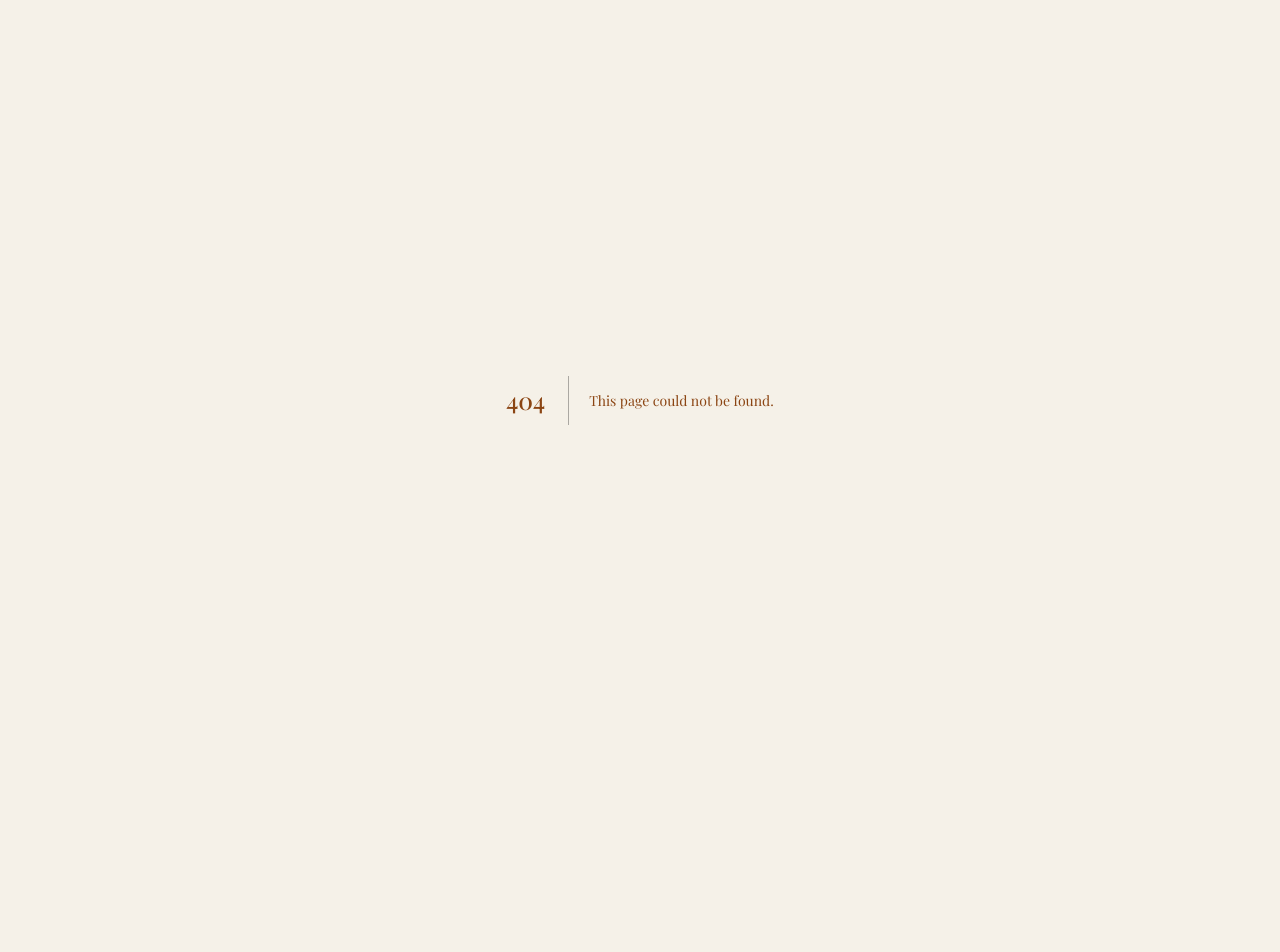
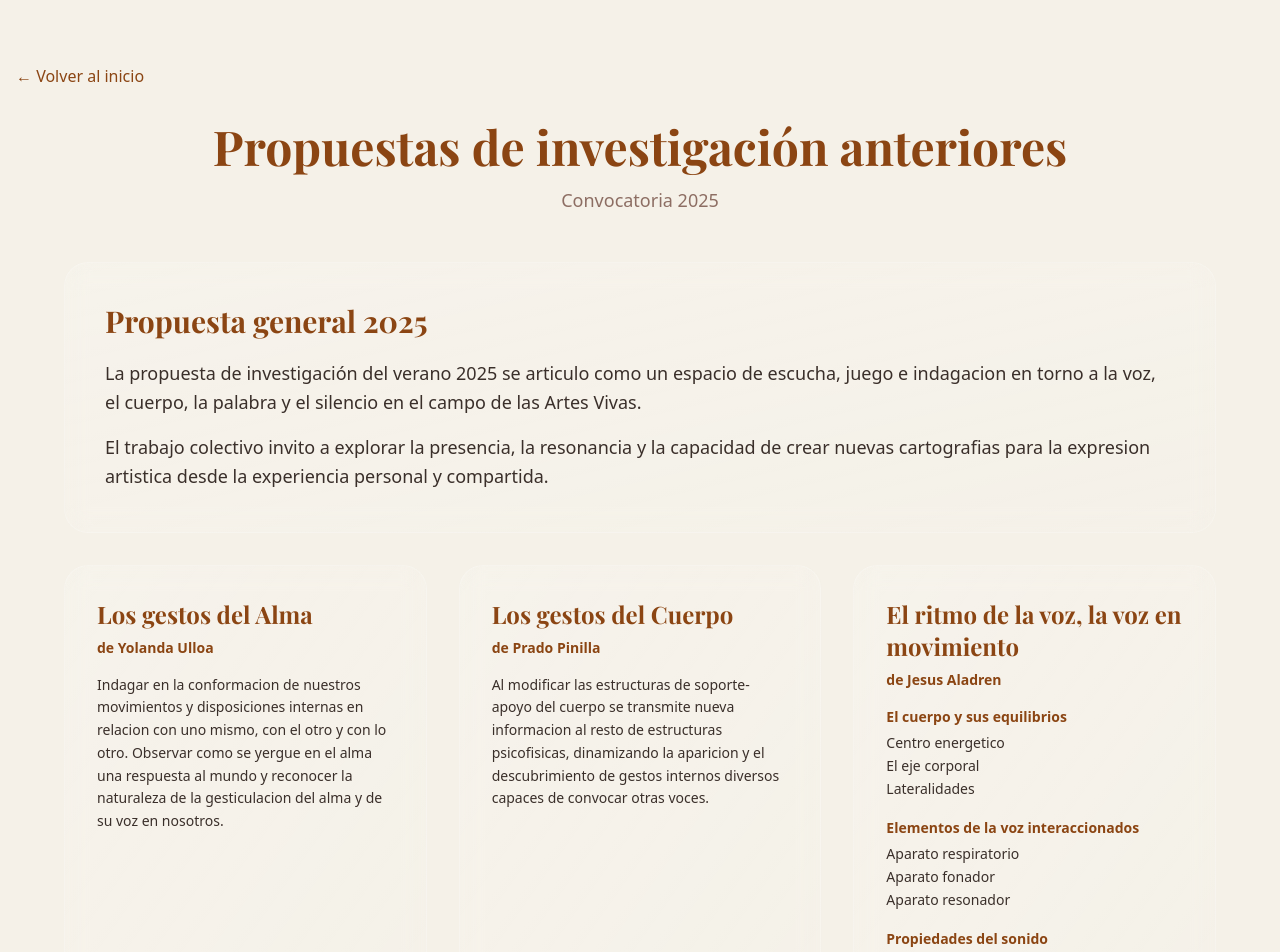
Before and after one commit to EtherCore-Corporation/Qualia, a Next.js app: page /propuestas-investigacion-anteriores in a window 1280 px wide. Before the commit this address had no page. Shown: the top 952 px of the page. Before the commit the page ends 800 px from the top, so only its background shows below. Built offline with nearby package versions, Linux system fonts and the light colour scheme.

Commit message:
Actualiza convocatoria 2026 y agrega propuestas 2025

```diff
--- a/src/app/colectivo/el-primo-saint-tropez/page.tsx
+++ b/src/app/colectivo/el-primo-saint-tropez/page.tsx
@@ -127,14 +127,6 @@ export default function ElPrimoSaintTropez() {
             </div>
           </div>
 
-          {/* Heterónimo */}
-          <div className="mt-8 p-6 md:p-8 bg-gradient-to-br from-white/15 to-white/5 backdrop-blur-md border border-white/20 rounded-3xl">
-            <h2 className="text-xl md:text-2xl font-bold mb-6 section-title">Heterónimo</h2>
-            <p className="text-base md:text-lg">
-              Heterónimo con el que el actor Jesús Barranco investiga y crea en el ámbito de las Artes Vivas en diálogo con largos retiros en monasterios Carmelitas.
-            </p>
-          </div>
-
           {/* Biografía Íntima */}
           <div className="mt-8 p-6 md:p-8 bg-gradient-to-br from-white/15 to-white/5 backdrop-blur-md border border-white/20 rounded-3xl">
             <h2 className="text-xl md:text-2xl font-bold mb-6 section-title">Biografía Íntima</h2>
--- a/src/app/page.tsx
+++ b/src/app/page.tsx
@@ -52,6 +52,7 @@ export default function Home() {
               <a href="#que-es-qualia" className="hover:text-accent transition-colors">Qué es Qualia</a>
               <a href="/colectivo" className="hover:text-accent transition-colors">Colectivo Qualia</a>
               <a href="#propuesta-investigacion" className="hover:text-accent transition-colors">Propuesta de investigación</a>
+              <a href="/propuestas-investigacion-anteriores" className="hover:text-accent transition-colors">Propuestas anteriores</a>
               <a href="#inscripcion" className="hover:text-accent transition-colors">Inscripción</a>
               <a href="#conecta" className="hover:text-accent transition-colors">Conecta con Qualia</a>
             </div>
@@ -95,6 +96,13 @@ export default function Home() {
                 >
                   Propuesta de investigación
                 </a>
+                <Link
+                  href="/propuestas-investigacion-anteriores"
+                  className="block py-2 hover:text-accent transition-colors"
+                  onClick={() => setIsMobileMenuOpen(false)}
+                >
+                  Propuestas anteriores
+                </Link>
                 <a
                   href="#inscripcion"
                   className="block py-2 hover:text-accent transition-colors"
@@ -168,7 +176,6 @@ export default function Home() {
 
             {/* Convocatoria badge */}
             <div className="mb-6 inline-flex flex-wrap items-center justify-center gap-2 rounded-2xl border border-accent/40 bg-white/30 backdrop-blur-sm px-5 py-3">
-              <span className="rounded-full px-3 py-1 text-xs font-bold uppercase tracking-wide text-white" style={{backgroundColor: '#8b4513'}}>Convocatoria abierta</span>
               <span className="font-semibold text-foreground text-sm md:text-base">Los Gestos del Alma · 20–24 Julio 2026</span>
               <span className="text-sm text-muted">La Algueña, Alicante</span>
             </div>
@@ -269,7 +276,7 @@ export default function Home() {
                   para las Artes Vivas</strong>.
                 </p>
                 <p className="text-lg leading-relaxed animate-slide-in">
-                  Reúne a <strong>cinco individualidades</strong>, que se abren a la investigación de la escucha entre
+                  Reúne <span style={{color: '#000000'}}>en sus orígenes</span> a cinco individualidades, que se abren a la investigación de la escucha entre
                   el sonido y el silencio, proponiendo cinco búsquedas entrelazadas con el propósito de dibujar
                   <strong> nuevas cartografías del territorio de la voz</strong> y del uso de la palabra…
                 </p>
@@ -429,9 +436,70 @@ export default function Home() {
             <span className="sm:hidden">Propuesta de Investigación Verano 2026</span>
           </h2>
 
-          <div className="max-w-6xl mx-auto grid gap-8 lg:grid-cols-3">
+          <div className="max-w-5xl mx-auto space-y-8">
+            <div className="p-8 md:p-10 bg-gradient-to-br from-white/15 to-white/5 backdrop-blur-md border border-white/20 rounded-3xl">
+              <p className="text-sm uppercase tracking-wide text-accent font-semibold mb-3">Verano 2026</p>
+              <h3 className="text-2xl md:text-3xl font-bold section-title mb-4">Los Gestos del Alma</h3>
+              <p className="text-lg md:text-xl italic leading-relaxed mb-5">
+                &ldquo;Del gesto a la palabra<br />
+                De la palabra al gesto&rdquo;
+              </p>
+              <p className="text-base md:text-lg leading-relaxed mb-4">
+                El gesto encarna todo cuanto cobra vida en la invisibilidad y nos informa sobre la verdad que significa y representa.
+              </p>
+              <p className="text-base md:text-lg leading-relaxed mb-4">
+                Desde nuestra imaginación y sensorialidad podemos percibir y reconocer los perfiles que dan lugar a cada gesto del alma. Exploraremos ese campo de expresión para sembrar de posibilidades nuestra capacidad creadora.
+              </p>
+              <p className="text-base md:text-lg leading-relaxed mb-4">
+                Esta es la 2ª propuesta abierta del Colectivo Qualia.
+              </p>
+              <p className="text-base md:text-lg leading-relaxed">
+                Dirigida principalmente a creadores y creadoras que deseen preguntarse SU VOZ o LA VOZ en el campo de las Artes Vivas y a todo aquel interesado en esta propuesta.
+              </p>
+            </div>
+
+            <div className="grid gap-8 lg:grid-cols-2">
               <div className="p-8 bg-gradient-to-br from-white/15 to-white/5 backdrop-blur-md border border-white/20 rounded-3xl">
-              <h3 className="text-2xl font-bold mb-4 section-title">Los gestos del Alma</h3>
+                <h4 className="text-xl font-bold mb-4 section-title">Fechas y aforo</h4>
+                <div className="space-y-2 text-base">
+                  <p><strong>Fechas:</strong> 20 Julio a 24 Julio</p>
+                  <p><strong>Mínimo:</strong> 9 personas</p>
+                  <p><strong>Máximo:</strong> 21 personas</p>
+                </div>
+              </div>
+
+              <div className="p-8 bg-gradient-to-br from-white/15 to-white/5 backdrop-blur-md border border-white/20 rounded-3xl">
+                <h4 className="text-xl font-bold mb-4 section-title">Programa</h4>
+                <div className="space-y-4 text-sm leading-relaxed">
+                  <div>
+                    <p className="font-semibold text-accent">Lunes tarde (de 17 a 20:00)</p>
+                    <p>Apertura de Espacio Qualia</p>
+                    <p>Sesión de presentación y bienvenida</p>
+                  </div>
+                  <div>
+                    <p className="font-semibold text-accent">Martes, miércoles y jueves</p>
+                    <p>9:00 - 9:30h Caminamos</p>
+                    <p>9:30 - 12:00 Gestos del cuerpo - Gestos del alma</p>
+                    <p>12:00 - 12:30 Pausa</p>
+                    <p>12:30 - 13:30 Trabajo con textos</p>
+                    <p>13:30 - 17:00 Comida / Tiempo libre</p>
+                    <p>17:00 - 18:30 Ritmo - Movimiento - Lateralidades - Direcciones</p>
+                    <p>18:30 - 19:30 Trabajo individual</p>
+                    <p>19:30 - 20:00 Cierre</p>
+                  </div>
+                  <div>
+                    <p className="font-semibold text-accent">Viernes mañana (de 9:30 a 13:30)</p>
+                    <p>Sesión de Feldenkrais</p>
+                    <p>Preparación y muestra compartida del trabajo individual</p>
+                    <p>Cierre de Espacio Qualia</p>
+                  </div>
+                </div>
+              </div>
+            </div>
+
+            <div className="grid gap-8 lg:grid-cols-2">
+              <div className="p-8 bg-gradient-to-br from-white/15 to-white/5 backdrop-blur-md border border-white/20 rounded-3xl">
+                <h3 className="text-2xl font-bold mb-2 section-title">Los gestos del Alma</h3>
                 <p className="text-sm text-accent mt-1 mb-4 font-semibold">de Yolanda Ulloa</p>
                 <p className="text-sm leading-relaxed">
                   Indagar en la conformación de nuestros movimientos y disposiciones internas en relación con uno mismo, con el otro y con lo otro. Poder observar cómo se yergue en el alma una respuesta al mundo, cómo entra en conversación con cuanto le rodea por fuera, con cuanto emerge en su interior. Reconocer y contemplar la naturaleza de la gesticulación del alma y de su voz en nosotros.
@@ -439,37 +507,21 @@ export default function Home() {
               </div>
 
               <div className="p-8 bg-gradient-to-br from-white/15 to-white/5 backdrop-blur-md border border-white/20 rounded-3xl">
-              <h3 className="text-2xl font-bold mb-4 section-title">Los gestos del Cuerpo</h3>
+                <h3 className="text-2xl font-bold mb-2 section-title">Los gestos del Cuerpo</h3>
                 <p className="text-sm text-accent mt-1 mb-4 font-semibold">de Prado Pinilla</p>
                 <p className="text-sm leading-relaxed">
                   Al modificar las estructuras de soporte-apoyo del cuerpo se transmite nueva información al resto de estructuras psicofísicas, dinamizando la aparición y el descubrimiento de gestos internos diversos capaces de convocar otras voces…
                 </p>
               </div>
+            </div>
 
-            <div className="p-8 bg-gradient-to-br from-white/15 to-white/5 backdrop-blur-md border border-white/20 rounded-3xl">
-              <h3 className="text-2xl font-bold mb-4 section-title">El ritmo de la voz, la voz en movimiento</h3>
-              <p className="text-sm text-accent mt-1 mb-4 font-semibold">de Jesús Aladrén</p>
-              <div className="space-y-4 text-sm leading-relaxed">
-                <div>
-                  <p className="font-semibold text-accent mb-1">El cuerpo y sus equilibrios</p>
-                  <p>Centro energético</p>
-                  <p>El eje corporal</p>
-                  <p>Lateralidades</p>
-                </div>
-                <div>
-                  <p className="font-semibold text-accent mb-1">Elementos de la voz interaccionados</p>
-                  <p>Aparato respiratorio</p>
-                  <p>Aparato fonador</p>
-                  <p>Aparato resonador</p>
-                </div>
-                <div>
-                  <p className="font-semibold text-accent mb-1">Propiedades del sonido</p>
-                  <p>Tono</p>
-                  <p>Timbre</p>
-                  <p>Cantidad</p>
-                  <p>Intensidad</p>
-                </div>
-              </div>
+            <div className="text-center">
+              <Link
+                href="/propuestas-investigacion-anteriores"
+                className="inline-flex items-center rounded-lg border border-accent/40 px-5 py-3 text-sm font-semibold text-accent hover:bg-accent/10 transition-colors"
+              >
+                Ver propuestas de investigación anteriores
+              </Link>
             </div>
           </div>
         </div>
@@ -478,16 +530,30 @@ export default function Home() {
       {/* Dónde Section */}
       <section className="py-16 bg-secondary/85">
         <div className="container mx-auto px-4">
-          <h2 className="text-4xl font-bold mb-12 text-center section-title">Dónde</h2>
+          <h2 className="text-4xl font-bold mb-12 text-center section-title">¿Dónde?</h2>
 
           <div className="max-w-6xl mx-auto">
+
+            {/* MUCA */}
+            <div className="mb-10 relative overflow-hidden rounded-3xl bg-gradient-to-br from-white/15 to-white/5 backdrop-blur-md border border-white/20 p-8">
+              <div className="absolute inset-0 bg-gradient-to-br from-accent/10 to-transparent"></div>
+              <div className="relative z-10">
+                <div className="text-center">
+                  <h3 className="text-3xl font-bold mb-4 section-title">MUCA</h3>
+                  <p className="text-lg text-muted">
+                    Punto de encuentro del trabajo en el territorio.
+                  </p>
+                </div>
+              </div>
+            </div>
+
             {/* La Algueña */}
             <div className="mb-16 relative overflow-hidden rounded-3xl bg-gradient-to-br from-white/15 to-white/5 backdrop-blur-md border border-white/20 p-8">
               <div className="absolute inset-0 bg-gradient-to-br from-accent/10 to-transparent"></div>
               <div className="relative z-10">
                 <div className="text-center mb-8">
                   <h3 className="text-3xl font-bold mb-4 section-title">La Algueña, Alicante</h3>
-                  <p className="text-xl text-accent mb-4">Sede de la convocatoria Verano 2026</p>
+                  <p className="text-xl text-accent mb-4">Sede 2026</p>
                   <p className="text-lg text-muted">
                     Un pueblo con encanto especial donde confluyen la tradición y la creatividad
                   </p>
--- /dev/null
+++ b/src/app/propuestas-investigacion-anteriores/page.tsx
@@ -0,0 +1,84 @@
+import Link from 'next/link';
+
+export default function PropuestasInvestigacionAnterioresPage() {
+  return (
+    <div className="min-h-screen bg-background text-foreground">
+      <div className="container mx-auto px-4 py-16">
+        <Link href="/" className="inline-flex items-center text-accent hover:text-accent/80 mb-8">
+          ← Volver al inicio
+        </Link>
+
+        <div className="max-w-6xl mx-auto">
+          <h1 className="text-3xl md:text-5xl font-bold mb-4 text-center section-title">
+            Propuestas de investigación anteriores
+          </h1>
+          <p className="text-center text-muted mb-12 text-lg">
+            Convocatoria 2025
+          </p>
+
+          <div className="p-8 md:p-10 mb-8 bg-gradient-to-br from-white/15 to-white/5 backdrop-blur-md border border-white/20 rounded-3xl">
+            <h2 className="text-2xl md:text-3xl font-bold mb-5 section-title">
+              Propuesta general 2025
+            </h2>
+            <p className="text-base md:text-lg leading-relaxed mb-4">
+              La propuesta de investigación del verano 2025 se articulo como un espacio de escucha, juego e indagacion
+              en torno a la voz, el cuerpo, la palabra y el silencio en el campo de las Artes Vivas.
+            </p>
+            <p className="text-base md:text-lg leading-relaxed">
+              El trabajo colectivo invito a explorar la presencia, la resonancia y la capacidad de crear nuevas
+              cartografias para la expresion artistica desde la experiencia personal y compartida.
+            </p>
+          </div>
+
+          <div className="grid gap-8 lg:grid-cols-3">
+            <div className="p-8 bg-gradient-to-br from-white/15 to-white/5 backdrop-blur-md border border-white/20 rounded-3xl">
+              <h3 className="text-2xl font-bold mb-2 section-title">Los gestos del Alma</h3>
+              <p className="text-sm text-accent mt-1 mb-4 font-semibold">de Yolanda Ulloa</p>
+              <p className="text-sm leading-relaxed">
+                Indagar en la conformacion de nuestros movimientos y disposiciones internas en relacion con uno mismo,
+                con el otro y con lo otro. Observar como se yergue en el alma una respuesta al mundo y reconocer la
+                naturaleza de la gesticulacion del alma y de su voz en nosotros.
+              </p>
+            </div>
+
+            <div className="p-8 bg-gradient-to-br from-white/15 to-white/5 backdrop-blur-md border border-white/20 rounded-3xl">
+              <h3 className="text-2xl font-bold mb-2 section-title">Los gestos del Cuerpo</h3>
+              <p className="text-sm text-accent mt-1 mb-4 font-semibold">de Prado Pinilla</p>
+              <p className="text-sm leading-relaxed">
+                Al modificar las estructuras de soporte-apoyo del cuerpo se transmite nueva informacion al resto de
+                estructuras psicofisicas, dinamizando la aparicion y el descubrimiento de gestos internos diversos
+                capaces de convocar otras voces.
+              </p>
+            </div>
+
+            <div className="p-8 bg-gradient-to-br from-white/15 to-white/5 backdrop-blur-md border border-white/20 rounded-3xl">
+              <h3 className="text-2xl font-bold mb-2 section-title">El ritmo de la voz, la voz en movimiento</h3>
+              <p className="text-sm text-accent mt-1 mb-4 font-semibold">de Jesus Aladren</p>
+              <div className="space-y-4 text-sm leading-relaxed">
+                <div>
+                  <p className="font-semibold text-accent mb-1">El cuerpo y sus equilibrios</p>
+                  <p>Centro energetico</p>
+                  <p>El eje corporal</p>
+                  <p>Lateralidades</p>
+                </div>
+                <div>
+                  <p className="font-semibold text-accent mb-1">Elementos de la voz interaccionados</p>
+                  <p>Aparato respiratorio</p>
+                  <p>Aparato fonador</p>
+                  <p>Aparato resonador</p>
+                </div>
+                <div>
+                  <p className="font-semibold text-accent mb-1">Propiedades del sonido</p>
+                  <p>Tono</p>
+                  <p>Timbre</p>
+                  <p>Cantidad</p>
+                  <p>Intensidad</p>
+                </div>
+              </div>
+            </div>
+          </div>
+        </div>
+      </div>
+    </div>
+  );
+}
```
Lines whose indentation alone changed are shown as unchanged.
